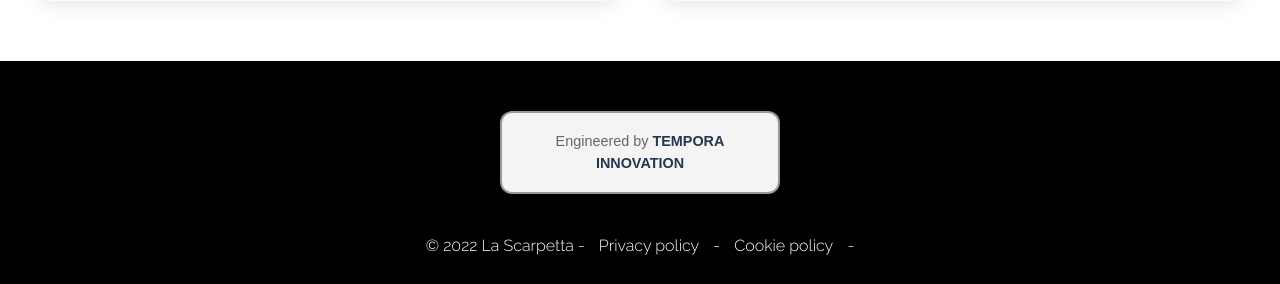
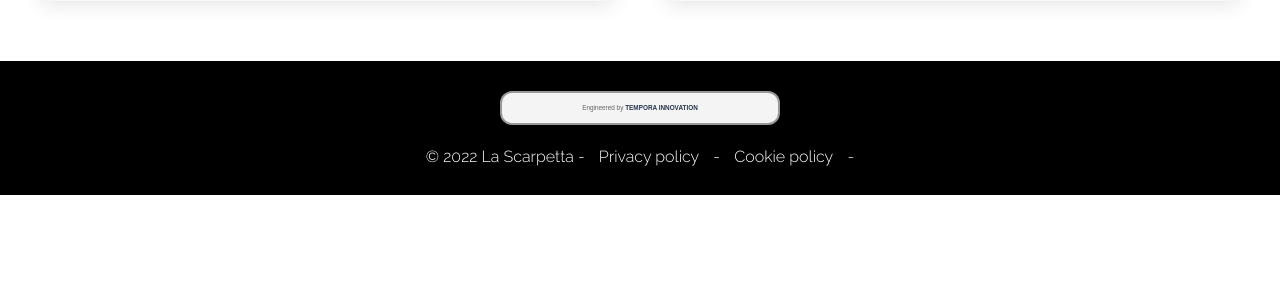
Before and after one commit to LorenzoDinardo00/RistoranteLascarpetta, a Django app: page / in a window 1280 px wide. Shown: the part 4816-5100 px from the top of the page. After the commit the page ends 5011 px from the top, so only its background shows below. Run offline with Django 5.2, Linux system fonts and the light colour scheme; data comes from the database, SQL or seed files in the repository; some web fonts are replaced.

Commit message:
Update Homepage.css

```diff
--- a/static/pages/Homepage.css
+++ b/static/pages/Homepage.css
@@ -750,7 +750,7 @@ body .IlMenu h1 {
     font-size: 26px;
     margin-bottom: 20px;
     text-align: center;
-    color: #a6793d;
+    color: black;
     font-weight: bold;
 }
 
@@ -837,7 +837,7 @@ body .IlMenu h1 {
 }
 
 .opening-hours p strong {
-    color: #DAA520; /* Evidenzia i giorni con il colore del tema */
+    color: black; /* Evidenzia i giorni con il colore del tema */
 }
 
 .hours-right iframe {
@@ -1585,7 +1585,7 @@ form{
     border-radius: 12px; /* Angoli arrotondati */
     padding: 10px; /* Spazio uniforme su tutti i lati */
     width: 280px; /* Larghezza fissa */
-    margin: 40px auto; /* Margine uniforme, centrato */
+    margin: 20px auto; /* Margine uniforme, centrato */
     box-sizing: border-box; /* Assicurati che padding e bordo siano inclusi nella larghezza */
     box-shadow: none; /* Nessuna ombra per un look pulito */
     text-align: center; /* Testo centrato */
@@ -1599,7 +1599,7 @@ form{
 
 .powered-by-text {
     font-family: 'Glacial Indifference', sans-serif;
-    font-size: 0.9rem; /* Leggermente più grande per una migliore leggibilità */
+    font-size: 0.4rem; /* Leggermente più grande per una migliore leggibilità */
     color: #666666; /* Colore morbido per il testo */
 }
 
@@ -1613,6 +1613,6 @@ form{
     color: #cc5200; /* Variazione di colore su hover */
 }
 .powered-by-container p {
-    margin-top: 0.5rem;
-    margin-bottom: 0.5rem;
-}
+    margin-top: 0;
+    margin-bottom: 0;
+}
```
